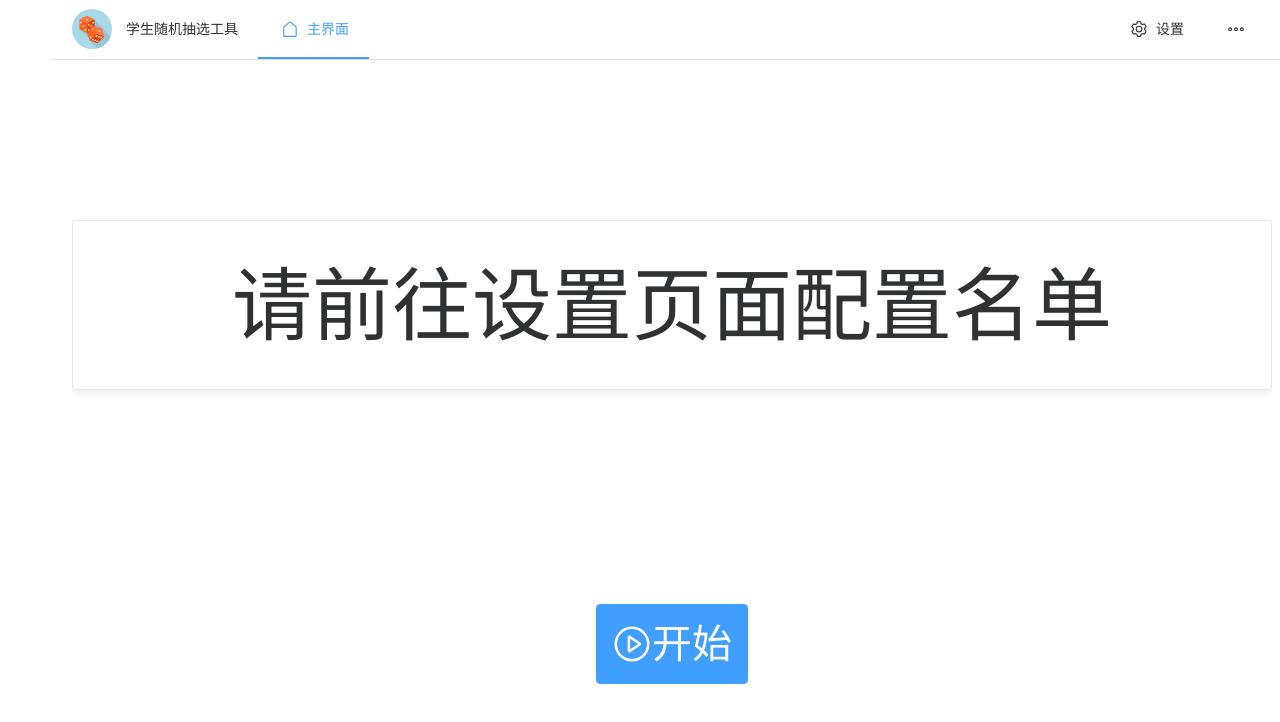
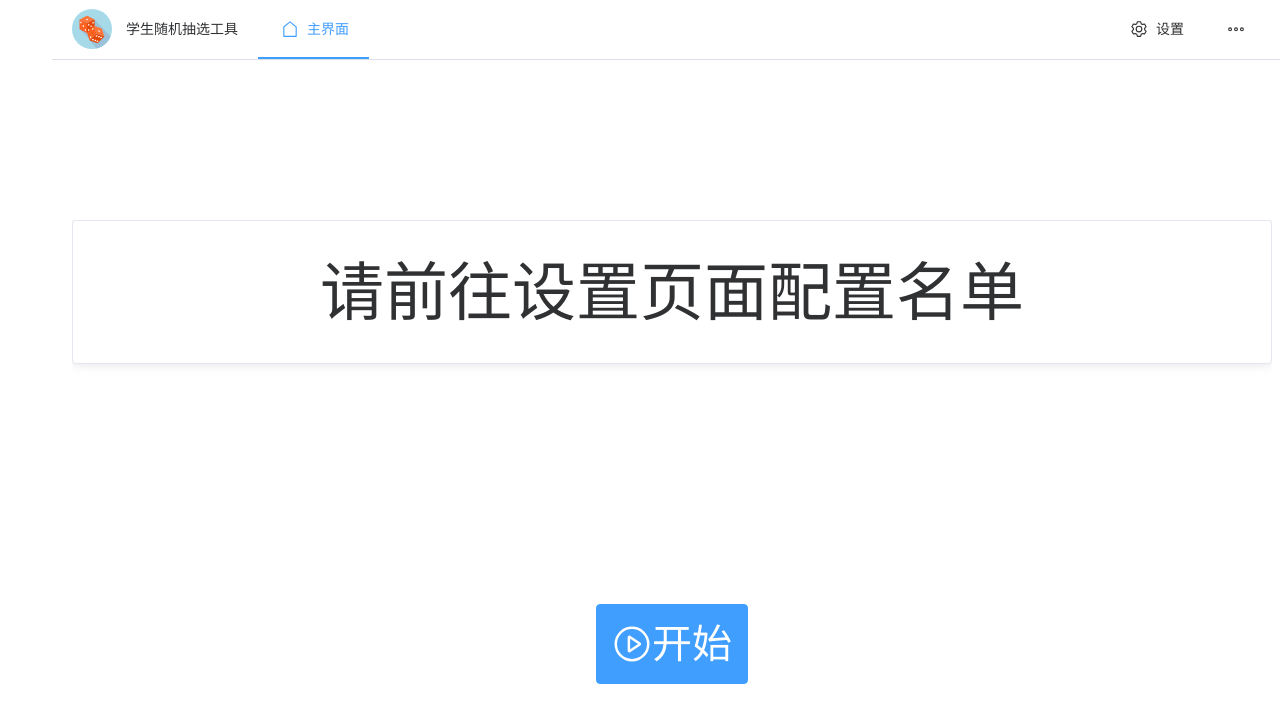
Before and after one commit to ShiningYangYXN/RandomStudent, a Vue app: page / in a window 1280 px wide. Shown: the top 722 px of the page. Built offline with nearby package versions, Linux system fonts and the light colour scheme.

Commit message:
2024年5月18日 19:26

```diff
--- a/src/views/HomeView.vue
+++ b/src/views/HomeView.vue
@@ -56,8 +56,8 @@ function Stop() {
             class="box-card"
             :body-style="
               config.data.layoutMode === 'vertical'
-                ? 'font-size:10vh; text-align: center'
-                : 'font-size:30vh; text-align: center'
+                ? 'font-size:5vw; text-align: center'
+                : 'font-size:10vw; text-align: center'
             "
           >
             <span>{{ item }}</span></el-card
```
